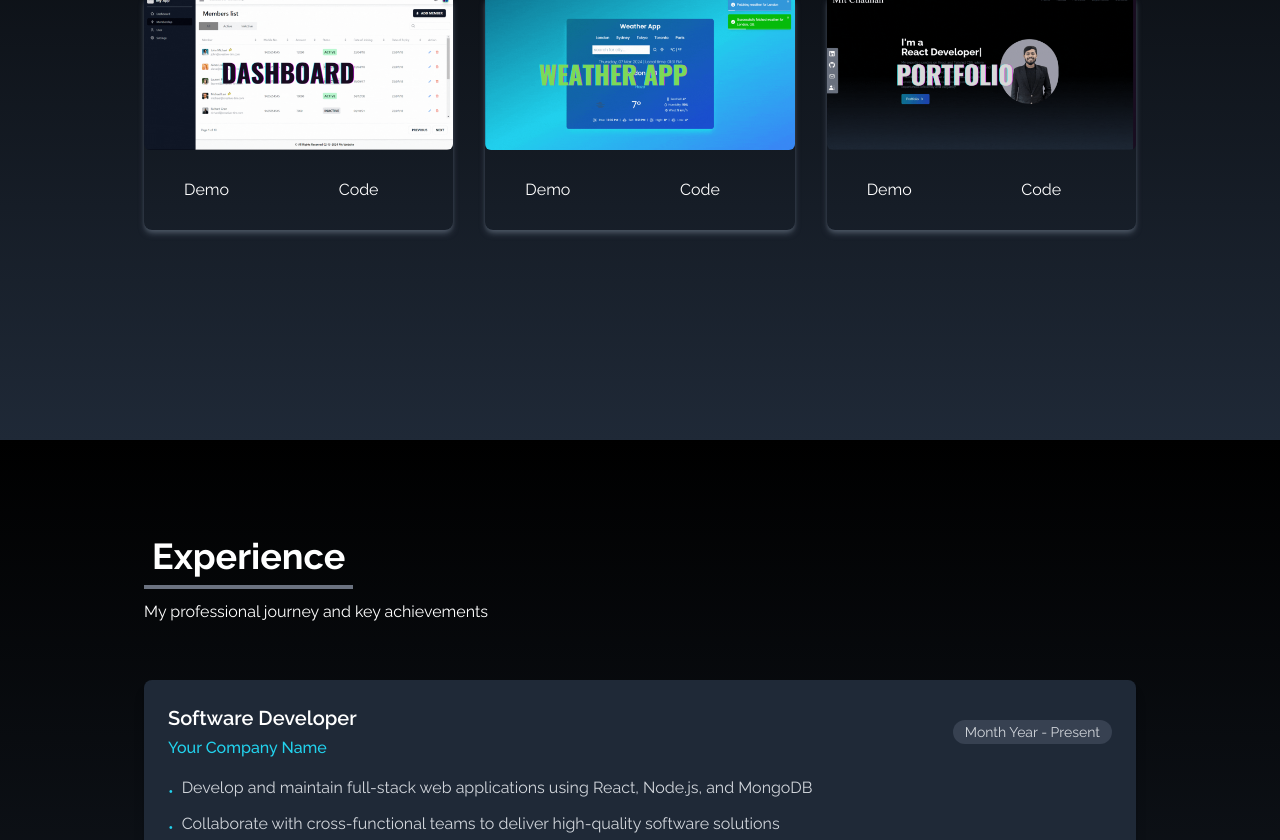
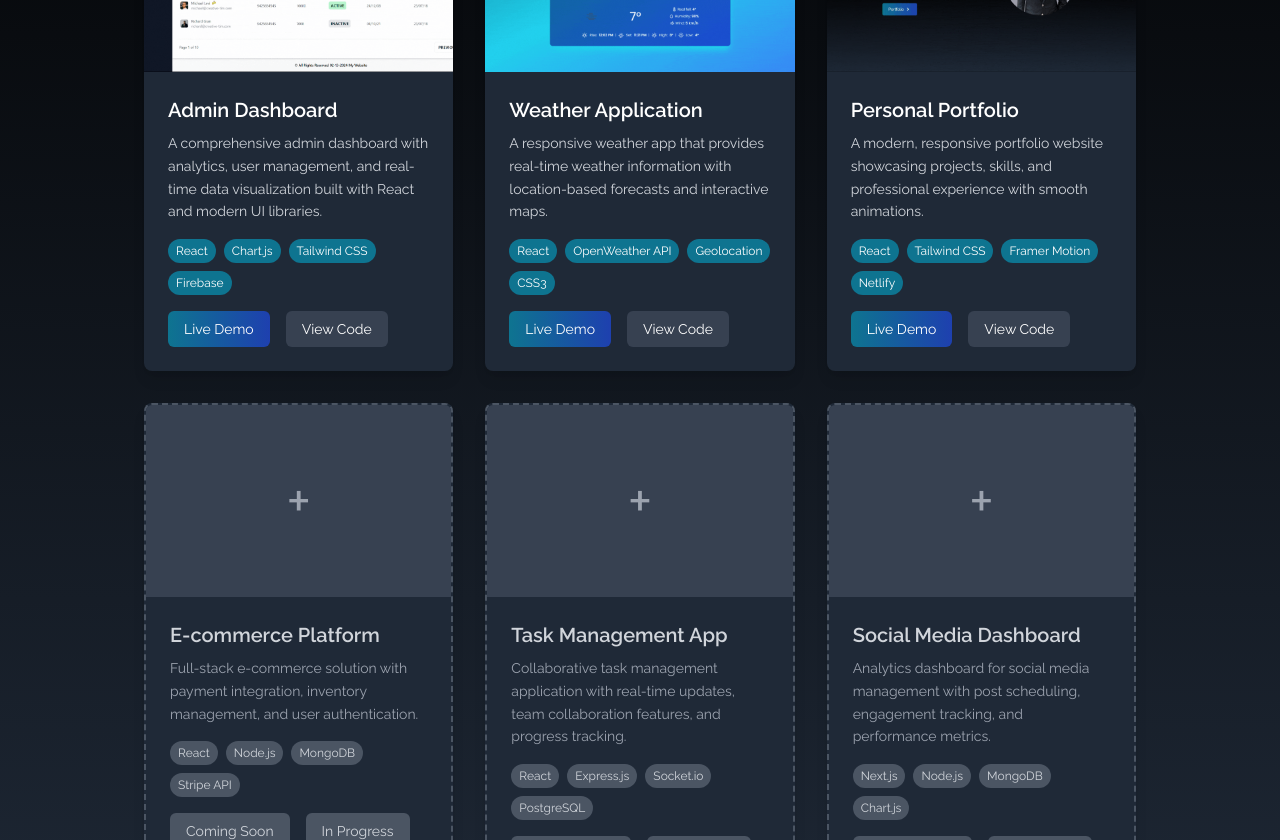
Before and after one commit to Mitchauhan0712/portfolio, a React (Create React App) app: page / in a window 1280 px wide. Shown: the part 1960-2800 px from the top of the page. Built offline with nearby package versions, Linux system fonts and the light colour scheme; a web font is replaced by a local one.

Commit message:
auto-commit for 1511a67f-b18a-4e0b-b97c-f7d14a886f7b

```diff
--- a/src/components/Portfolio.jsx
+++ b/src/components/Portfolio.jsx
@@ -7,52 +7,146 @@ const Portfolio = () => {
   const portfolios = [
     {
       id: 1,
+      title: "Admin Dashboard",
+      description: "A comprehensive admin dashboard with analytics, user management, and real-time data visualization built with React and modern UI libraries.",
+      techStack: ["React", "Chart.js", "Tailwind CSS", "Firebase"],
       src: Dashboard,
       demoLink: "https://mit-dashboard.netlify.app/",
       codeLink: "https://github.com/Mitchauhan0712/Dashboard",
     },
     {
       id: 2,
+      title: "Weather Application",
+      description: "A responsive weather app that provides real-time weather information with location-based forecasts and interactive maps.",
+      techStack: ["React", "OpenWeather API", "Geolocation", "CSS3"],
       src: WeatherApp,
       demoLink: "https://mit-wheather-app.netlify.app",
       codeLink: "https://github.com/Mitchauhan0712/Wheather-App",
     },
     {
       id: 3,
+      title: "Personal Portfolio",
+      description: "A modern, responsive portfolio website showcasing projects, skills, and professional experience with smooth animations.",
+      techStack: ["React", "Tailwind CSS", "Framer Motion", "Netlify"],
       src: PortfolioHeading,
       demoLink: "https://mitchauhan-portfolio-app.netlify.app",
       codeLink: "https://github.com/Mitchauhan0712/portfolio",
     },
   ];
 
+  // Placeholder projects for easy extension
+  const placeholderProjects = [
+    {
+      id: 4,
+      title: "E-commerce Platform",
+      description: "Full-stack e-commerce solution with payment integration, inventory management, and user authentication.",
+      techStack: ["React", "Node.js", "MongoDB", "Stripe API"],
+      placeholder: true,
+    },
+    {
+      id: 5,
+      title: "Task Management App",
+      description: "Collaborative task management application with real-time updates, team collaboration features, and progress tracking.",
+      techStack: ["React", "Express.js", "Socket.io", "PostgreSQL"],
+      placeholder: true,
+    },
+    {
+      id: 6,
+      title: "Social Media Dashboard",
+      description: "Analytics dashboard for social media management with post scheduling, engagement tracking, and performance metrics.",
+      techStack: ["Next.js", "Node.js", "MongoDB", "Chart.js"],
+      placeholder: true,
+    },
+  ];
+
   return (
     <div
       name="portfolio"
-      className="bg-gradient-to-b from-black to-gray-800 w-full text-white md:h-screen"
+      className="bg-gradient-to-b from-black to-gray-800 w-full min-h-screen py-20"
     >
-      <div className="max-w-screen-lg p-4 mx-auto flex flex-col justify-center w-full h-full">
+      <div className="max-w-screen-lg p-4 mx-auto flex flex-col justify-center w-full text-white">
         <div className="pb-8">
           <p className="text-4xl font-bold inline border-b-4 border-gray-500">
             Portfolio
           </p>
-          <p className="py-6">Check out some of my work right here</p>
+          <p className="py-6">Check out some of my work and upcoming projects</p>
         </div>
 
-        <div className="grid sm:grid-cols-2 md:grid-cols-3 gap-8 px-12 sm:px-0">
-          {portfolios.map(({ id, src, demoLink, codeLink }) => (
-            <div key={id} className="shadow-md shadow-gray-600 rounded-lg">
+        <div className="grid sm:grid-cols-1 md:grid-cols-2 lg:grid-cols-3 gap-8">
+          {/* Existing Projects */}
+          {portfolios.map(({ id, title, description, techStack, src, demoLink, codeLink }) => (
+            <div key={id} className="bg-gray-800 rounded-lg shadow-lg hover:shadow-xl transition-shadow duration-300 overflow-hidden">
               <img
                 src={src}
-                alt=""
-                className="rounded-md duration-200 hover:scale-105"
+                alt={title}
+                className="w-full h-48 object-cover hover:scale-105 transition-transform duration-300"
               />
-              <div className="flex items-center justify-center">
-                <a href={demoLink} target="_blank" rel="noopener noreferrer" className="w-1/2 px-6 py-3 m-4 duration-200 hover:scale-105">
-                  Demo
-                </a>
-                <a href={codeLink} target="_blank" rel="noopener noreferrer" className="w-1/2 px-6 py-3 m-4 duration-200 hover:scale-105">
-                  Code
-                </a>
+              <div className="p-6">
+                <h3 className="text-xl font-semibold text-white mb-2">{title}</h3>
+                <p className="text-gray-300 text-sm mb-4 leading-relaxed">{description}</p>
+
+                <div className="flex flex-wrap gap-2 mb-4">
+                  {techStack.map((tech, index) => (
+                    <span
+                      key={index}
+                      className="bg-cyan-700 text-white px-2 py-1 rounded-full text-xs"
+                    >
+                      {tech}
+                    </span>
+                  ))}
+                </div>
+
+                <div className="flex gap-4">
+                  <a
+                    href={demoLink}
+                    target="_blank"
+                    rel="noopener noreferrer"
+                    className="bg-gradient-to-r from-cyan-700 to-blue-800 text-white px-4 py-2 rounded-md hover:scale-105 transition-transform duration-200 text-sm"
+                  >
+                    Live Demo
+                  </a>
+                  <a
+                    href={codeLink}
+                    target="_blank"
+                    rel="noopener noreferrer"
+                    className="bg-gray-700 text-white px-4 py-2 rounded-md hover:scale-105 transition-transform duration-200 text-sm"
+                  >
+                    View Code
+                  </a>
+                </div>
+              </div>
+            </div>
+          ))}
+
+          {/* Placeholder Projects */}
+          {placeholderProjects.map(({ id, title, description, techStack }) => (
+            <div key={id} className="bg-gray-800 rounded-lg shadow-lg border-2 border-dashed border-gray-600 overflow-hidden">
+              <div className="w-full h-48 bg-gray-700 flex items-center justify-center">
+                <span className="text-gray-400 text-6xl">+</span>
+              </div>
+              <div className="p-6">
+                <h3 className="text-xl font-semibold text-gray-300 mb-2">{title}</h3>
+                <p className="text-gray-400 text-sm mb-4 leading-relaxed">{description}</p>
+
+                <div className="flex flex-wrap gap-2 mb-4">
+                  {techStack.map((tech, index) => (
+                    <span
+                      key={index}
+                      className="bg-gray-600 text-gray-300 px-2 py-1 rounded-full text-xs"
+                    >
+                      {tech}
+                    </span>
+                  ))}
+                </div>
+
+                <div className="flex gap-4">
+                  <button className="bg-gray-600 text-gray-300 px-4 py-2 rounded-md cursor-not-allowed text-sm">
+                    Coming Soon
+                  </button>
+                  <button className="bg-gray-600 text-gray-300 px-4 py-2 rounded-md cursor-not-allowed text-sm">
+                    In Progress
+                  </button>
+                </div>
               </div>
             </div>
           ))}
```
